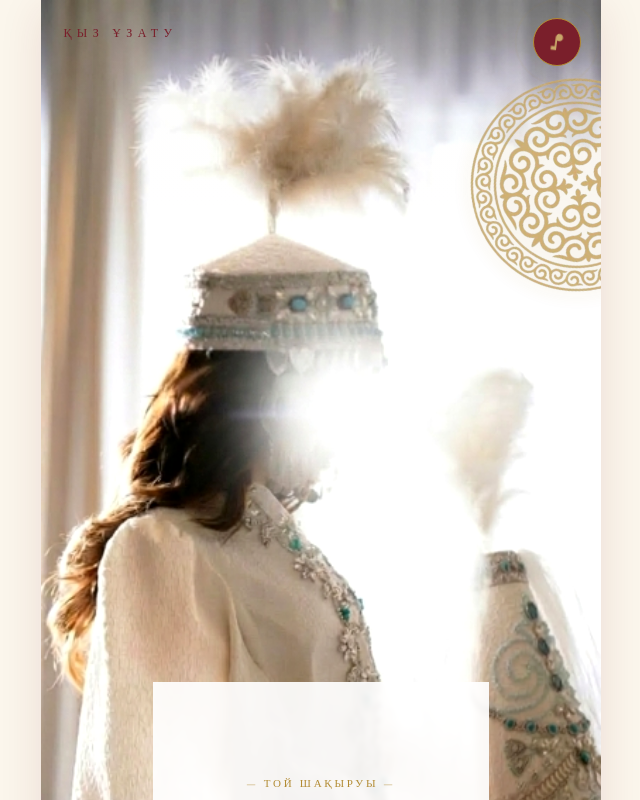
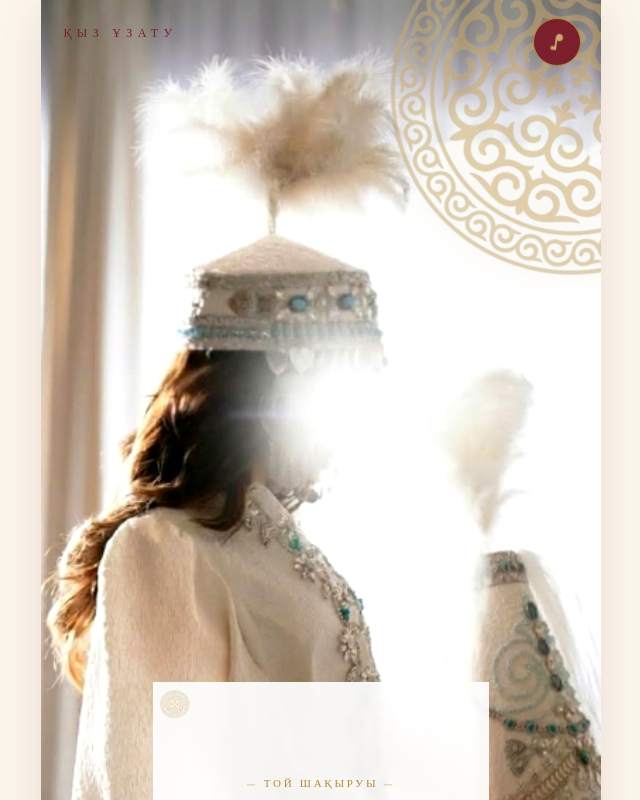
Before and after one commit to usern23/kyz-uzatu, a React (Vite) app: page / in a window 1280 px wide. Shown: the top 800 px of the page, without its empty margins (319-959 px from the left). Built offline with nearby package versions, Linux system fonts and the light colour scheme.

Commit message:
feat: hero-orn 420px matches side-orn, corner ornaments on hero-text via img tags

```diff
--- a/src/components/Hero.tsx
+++ b/src/components/Hero.tsx
@@ -19,6 +19,8 @@ export default function Hero({ data }: Props) {
         </div>
 
         <div className="hero-text">
+          <img className="hero-text-orn hero-text-orn-tl" src={`${import.meta.env.BASE_URL}img/tilda/orn-top.png`} aria-hidden="true" alt="" />
+          <img className="hero-text-orn hero-text-orn-br" src={`${import.meta.env.BASE_URL}img/tilda/orn-top.png`} aria-hidden="true" alt="" />
           <p className="pre-name">— Той шақыруы —</p>
           <h1 className="bride-name">{data.brideName}</h1>
           <div className="hero-divider" aria-hidden="true">
--- a/src/styles.css
+++ b/src/styles.css
@@ -205,20 +205,21 @@ img { max-width: 100%; display: block; }
 /* ── Вращающийся орнамент — половиной за правым краем ── */
 .hero-orn {
   position: absolute;
-  top: 6%;
-  right: -18%;
-  width: 44%;
+  top: -120px;
+  right: -180px;
+  width: 420px;
+  height: 420px;
   aspect-ratio: 1;
   z-index: 3;
   pointer-events: none;
-  opacity: 0.9;
-  filter: drop-shadow(0 2px 10px rgba(178,139,51,0.2));
+  opacity: 0.55;
+  filter: drop-shadow(0 4px 14px rgba(178,139,51,0.18));
 }
 .hero-orn img {
   width: 100%;
   height: 100%;
   object-fit: contain;
-  animation: tilda-rotate 28s linear infinite;
+  animation: tilda-rotate 32s linear infinite reverse;
   transform-origin: center;
 }
 
@@ -258,7 +259,23 @@ img { max-width: 100%; display: block; }
   backdrop-filter: blur(2px);
   -webkit-backdrop-filter: blur(2px);
 }
-
+/* Угловые орнаменты рамки */
+.hero-text-orn {
+  position: absolute;
+  width: 32px;
+  height: 32px;
+  opacity: 0.55;
+  pointer-events: none;
+}
+.hero-text-orn-tl {
+  top: 6px;
+  left: 6px;
+}
+.hero-text-orn-br {
+  bottom: 6px;
+  right: 6px;
+  transform: rotate(180deg);
+}
 .hero-text .pre-name {
   font-family: 'Cormorant Garamond', serif;
   letter-spacing: 0.25em;
```
